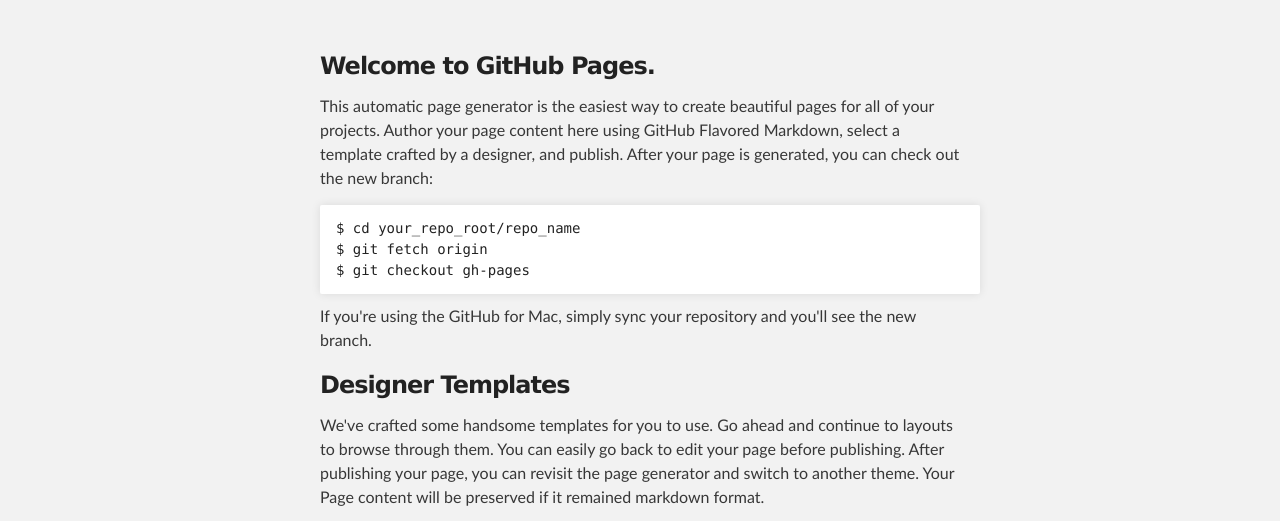
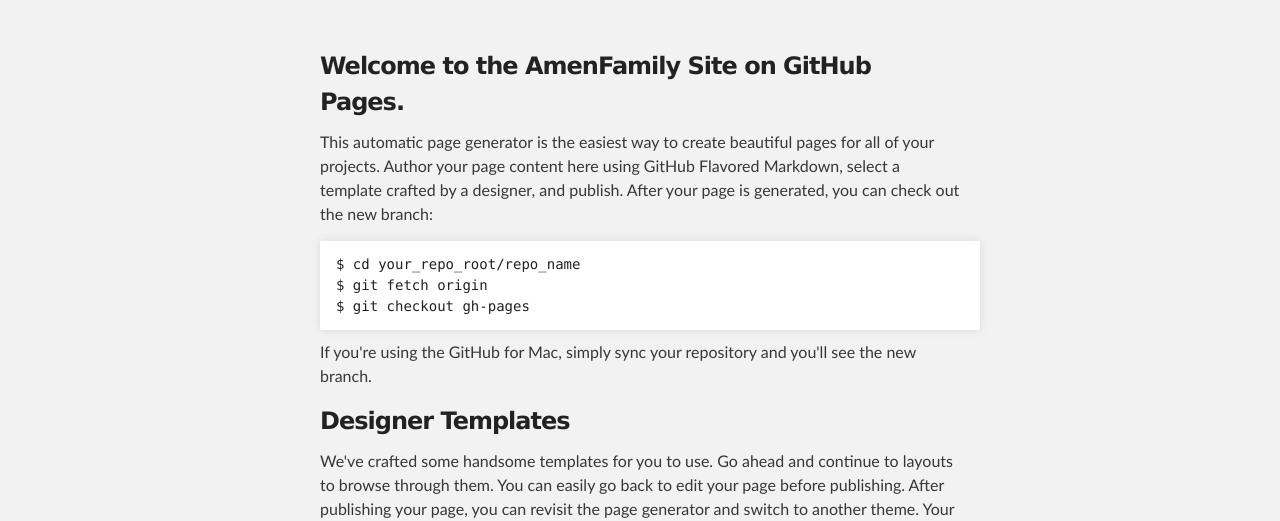
Before and after one commit to m0therwayz/m0therway.github.io, a plain HTML site: page index.html in a window 1280 px wide. Shown: the part 212-733 px from the top of the page. Drawn offline with Linux system fonts and the light colour scheme.

Commit message:
changed titles

```diff
--- a/index.html
+++ b/index.html
@@ -28,7 +28,7 @@
     <div id="main_content_wrap" class="outer">
       <section id="main_content" class="inner">
         <h3>
-<a name="welcome-to-github-pages" class="anchor" href="#welcome-to-github-pages"><span class="octicon octicon-link"></span></a>Welcome to GitHub Pages.</h3>
+<a name="welcome-to-github-pages" class="anchor" href="#welcome-to-github-pages"><span class="octicon octicon-link"></span></a>Welcome to the AmenFamily Site on GitHub Pages.</h3>
 
 <p>This automatic page generator is the easiest way to create beautiful pages for all of your projects. Author your page content here using GitHub Flavored Markdown, select a template crafted by a designer, and publish. After your page is generated, you can check out the new branch:</p>
 
```
